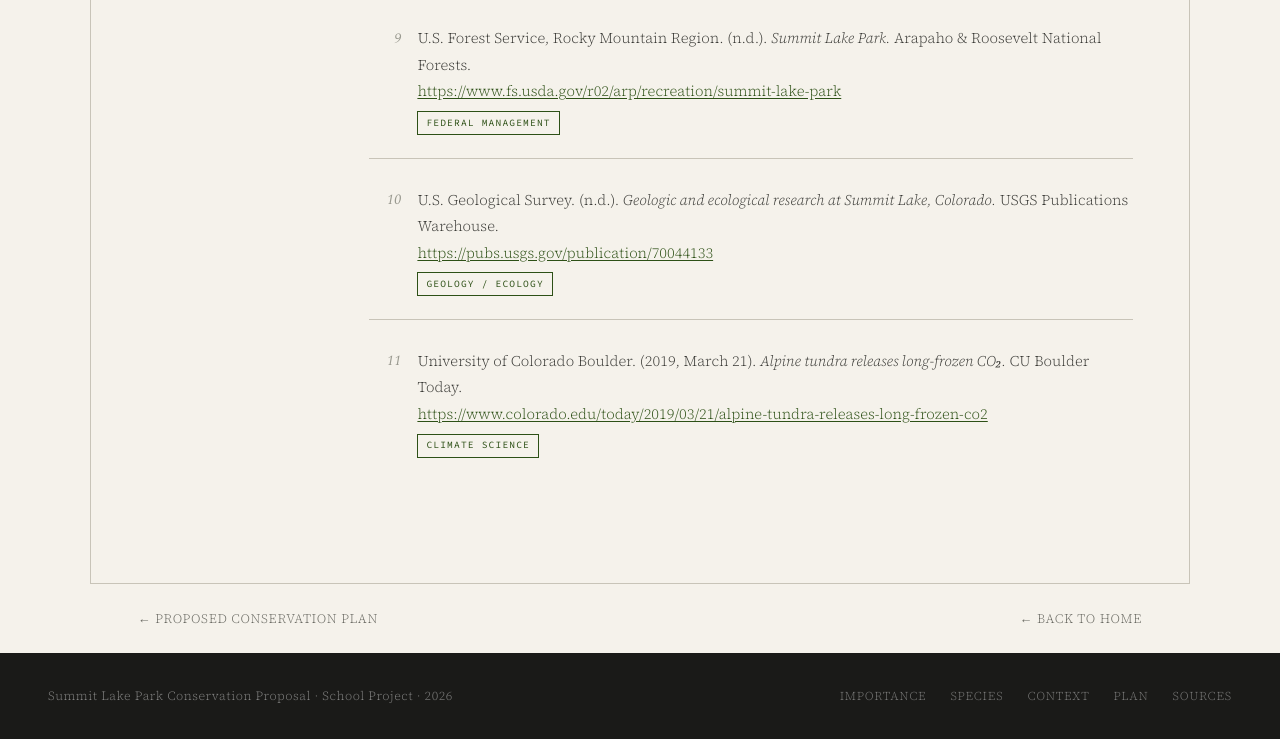
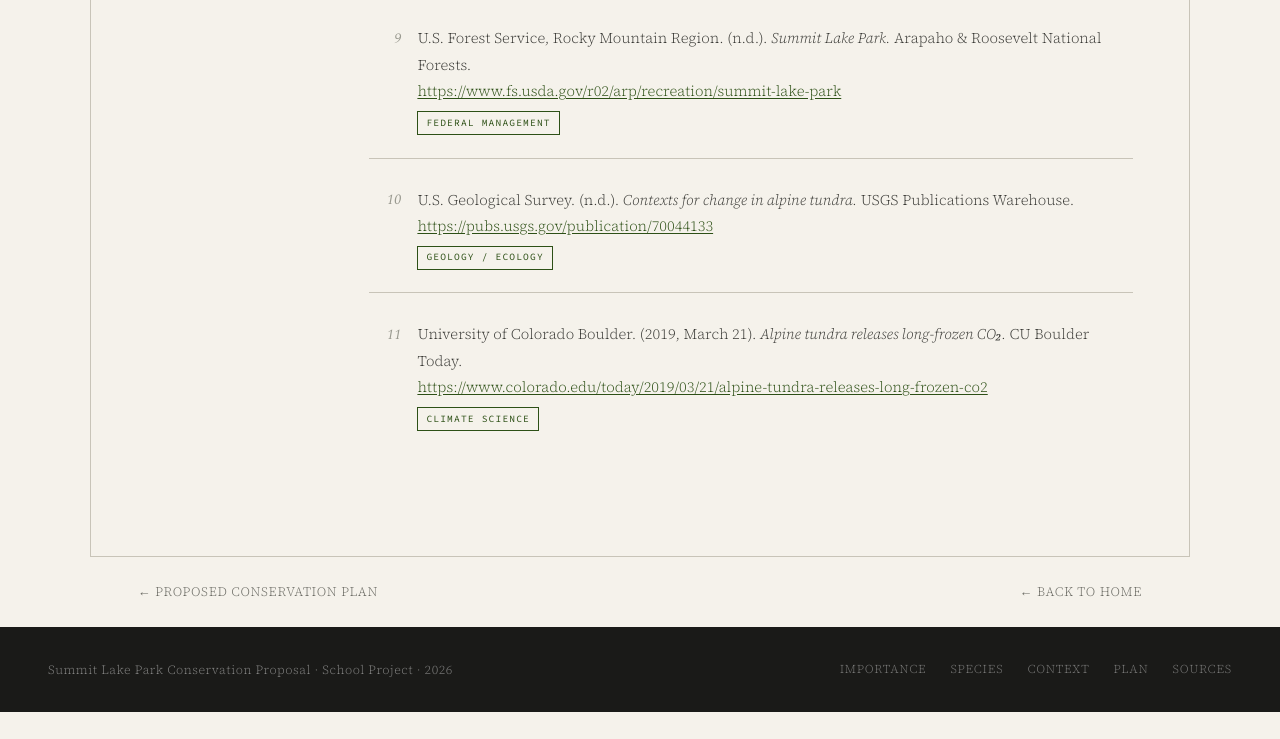
Before and after one commit to bchelf-bit/summit-lake-conservation, a plain HTML site: page sources.html in a window 1280 px wide. Shown: the part 1851-2590 px from the top of the page. After the commit the page ends 2563 px from the top, so only its background shows below. Drawn offline with nearby package versions, Linux system fonts and the light colour scheme.

Commit message:
Update sources.html

```diff
--- a/sources.html
+++ b/sources.html
@@ -141,7 +141,7 @@
       <li id="usgs">
         <div class="source-num">10</div>
         <div class="source-text">
-          U.S. Geological Survey. (n.d.). <em>Geologic and ecological research at Summit Lake, Colorado.</em> USGS Publications Warehouse.
+          U.S. Geological Survey. (n.d.). <em>Contexts for change in alpine tundra.</em> USGS Publications Warehouse.
           <br><a href="https://pubs.usgs.gov/publication/70044133" target="_blank" rel="noopener">https://pubs.usgs.gov/publication/70044133</a>
           <br><span class="source-tag">Geology / Ecology</span>
         </div>
```
